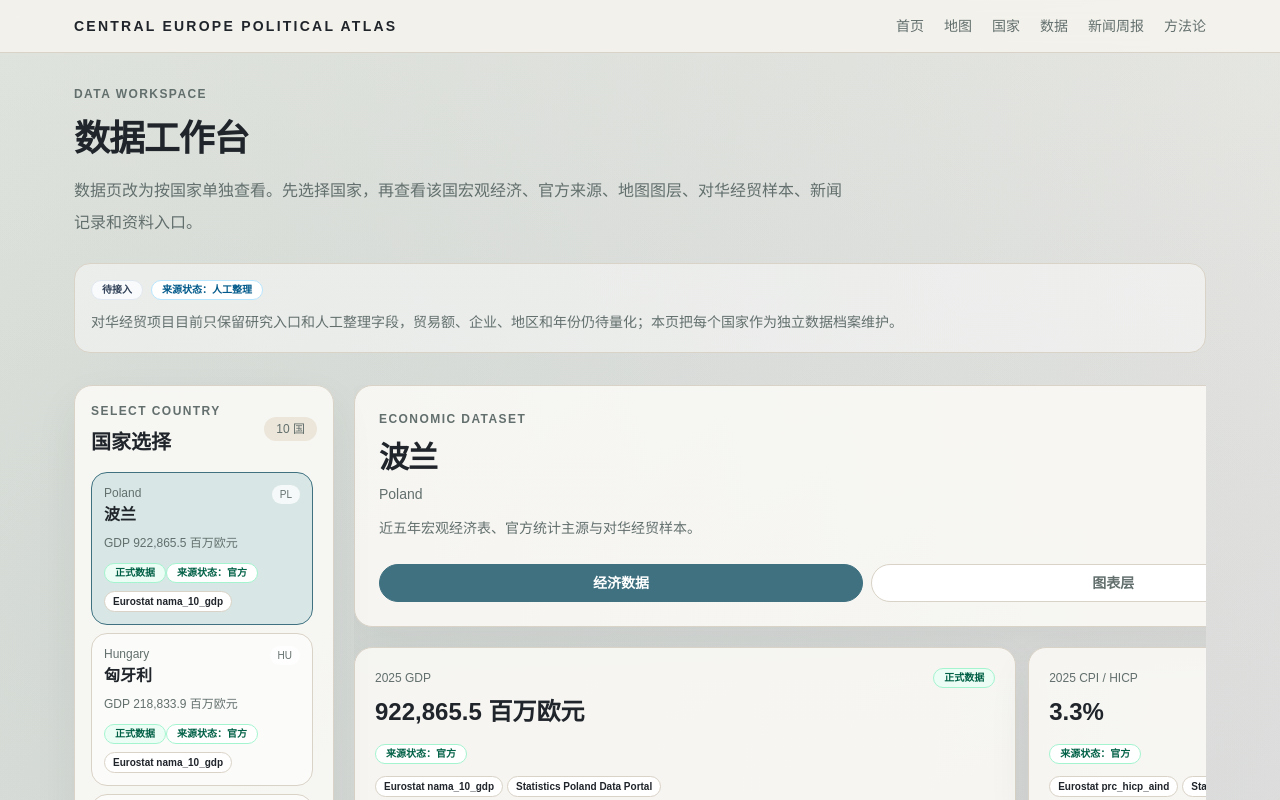
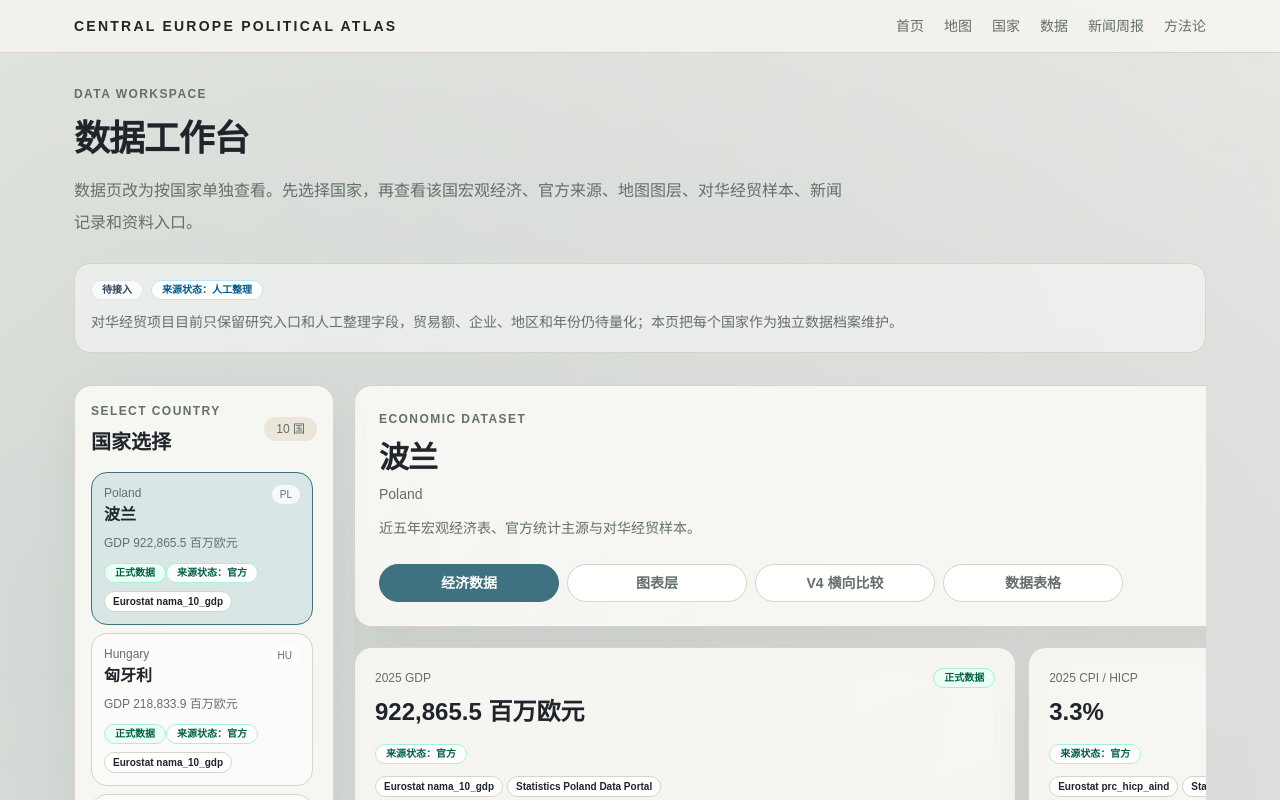
Before and after one commit to hui-sallai/central-europe-political-atlas, a Next.js app: page /data in a window 1280 px wide. Shown: the top 800 px of the page. Built offline with nearby package versions, Linux system fonts and the light colour scheme.

Commit message:
Prevent data mode buttons from stretching offscreen

```diff
--- a/src/components/DataCountryExplorer.tsx
+++ b/src/components/DataCountryExplorer.tsx
@@ -673,7 +673,7 @@ export function DataCountryExplorer() {
                 key={mode.id}
                 type="button"
                 onClick={() => setActiveMode(mode.id)}
-                className={`min-w-[180px] flex-1 rounded-full border px-4 py-2 text-sm font-semibold transition ${
+                className={`min-w-[180px] flex-none rounded-full border px-4 py-2 text-sm font-semibold transition ${
                   activeMode === mode.id
                     ? "border-[var(--accent)] bg-[var(--accent)] text-white"
                     : "border-[var(--line)] bg-white text-[var(--muted)] hover:text-[var(--foreground)]"
```
